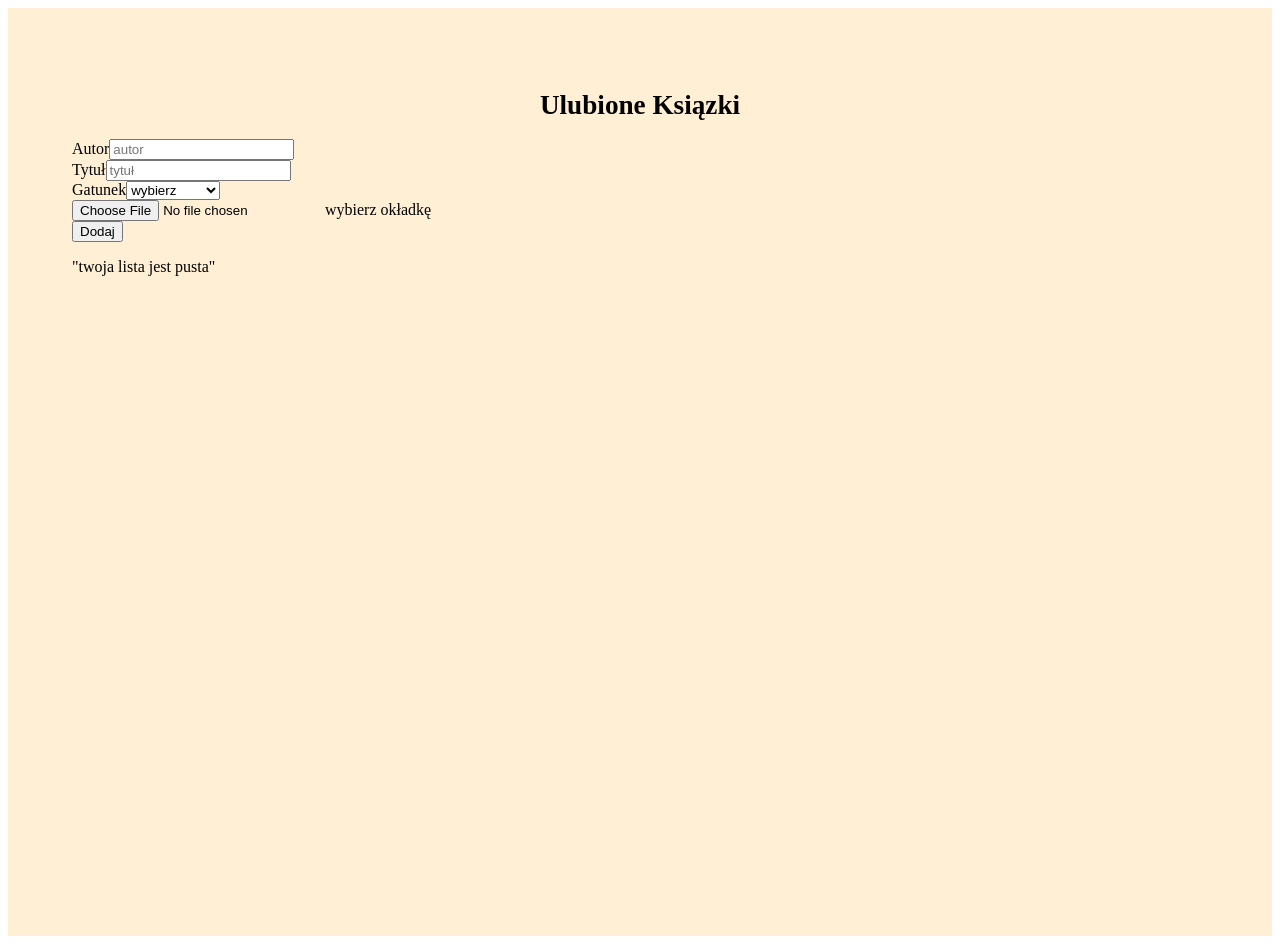
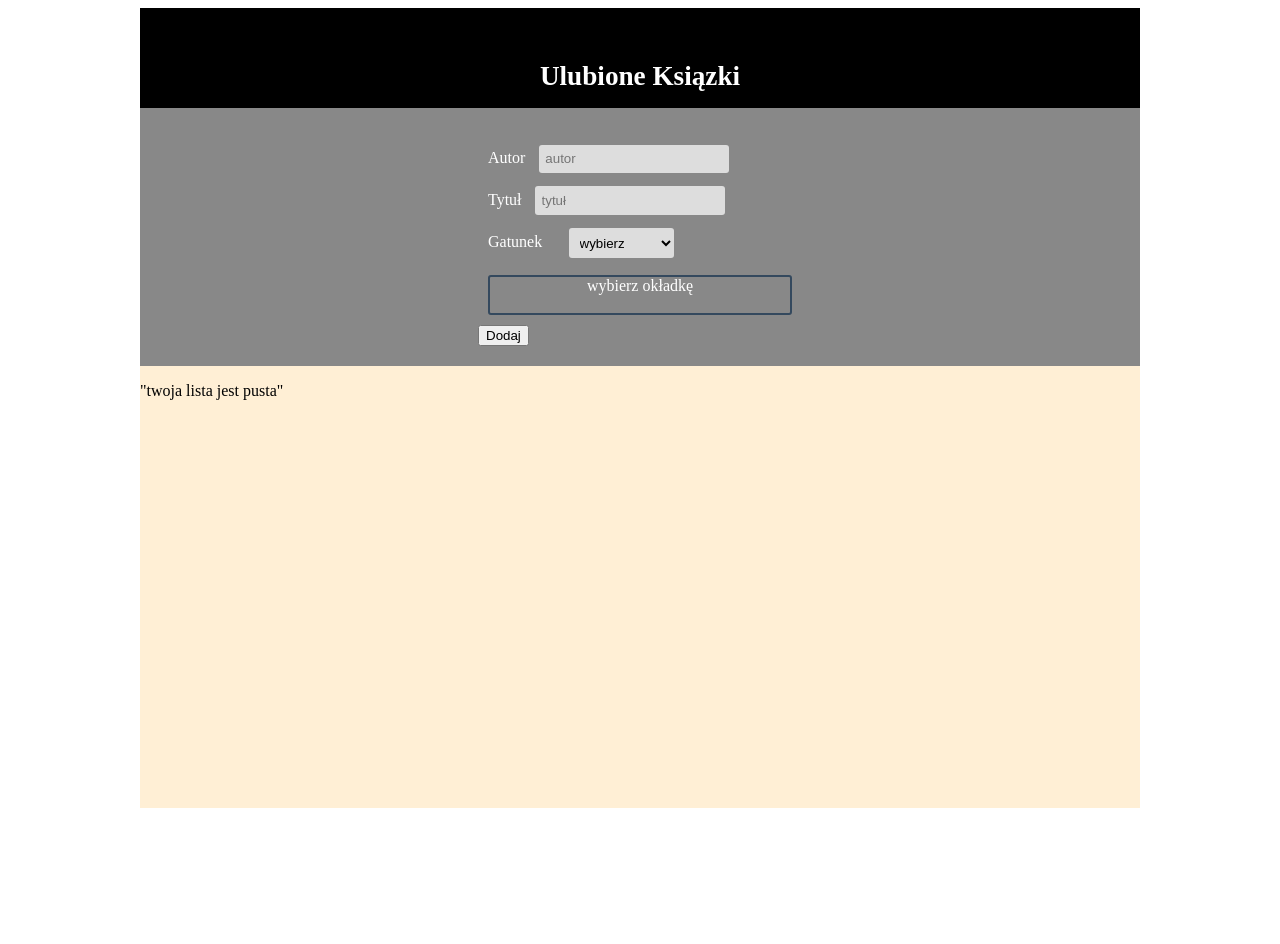
Before and after one commit to PawelBorowik/favorite-books, a React (Create React App) app: page / in a window 1280 px wide. After the commit the page ends 816 px from the top, so only its background shows below. Built offline with nearby package versions, Linux system fonts and the light colour scheme.

Commit message:
Add style to App and addBokks component

```diff
--- a/src/AddBook.js
+++ b/src/AddBook.js
@@ -1,6 +1,7 @@
 import React, {useState} from 'react';
 import {useDispatch} from "react-redux"
 import {ADD_BOOK} from "./store/reducer"
+import styled from "styled-components"
 
 
 import './App.css';
@@ -58,28 +59,77 @@ const handleAddBook=(e)=>{
 }
 
 
-// useEffect(()=>{
-//     console.log("effect sie odpala")
-// },[title])
+
+ //style
+ const Form = styled.div`
+ display:flex;
+ flex-direction: column;
+  padding: 10px;
+`
+
+const Input = styled.input`
+  padding: 0.5em;
+  margin: 0.5em 1em;
+  color: black;
+  background: #ddd;
+  border: none;
+  border-radius: 3px;
+`;
+const Select = styled.select`
+  padding: 0.5em;
+  margin: 0.5em 2em ;
+  color: black;
+  background: #ddd;
+  border: none;
+  border-radius: 3px;
+`;
+ const Find = styled.input`
+ display: none;
+ `
+ const Cover = styled.label`
+  margin-top: 10px;
+    border: 2px solid #34495e;
+     text-align: center;
+     width: 300px;
+     height: 36px;
+     border-radius: 3px;
+     cursor: pointer;
+
+  &:hover{
+    background-color: #ddd;
+    color:black;
+  }
+`
+
+
+
+
+
 
 
   return (
     <div>
         <form action="">
+
+            <Form>
+
             <label htmlFor="author">
                 Autor
-            <input
+
+            <Input
                     id ="author"
                     type="text"
                     value={author}
                     placeholder="autor"
                     onChange={handleAddAuthor}
                     onBlur={handleAddAuthor}/>
+
             </label>
-          <br />
+
+
           <label htmlFor="title">
                 Tytuł
-            <input
+            <Input
                     id ="title"
                     type="text"
                     value={title}
@@ -87,25 +137,25 @@ const handleAddBook=(e)=>{
                     onChange={handleAddTitle}
                     onBlur={handleAddTitle}/>
             </label>
-          <br />
+
             <label htmlFor="literaryGenre">
                 Gatunek
-                <select
+                <Select>
                     id="literaryGenre"
                     value={literaryGenre}
                     onChange={handleSelectLiteraryGenre}>
                     Gatunek Literacki
                     <option value="">wybierz</option>
                     {optionGenre}
-                </select>
+                    </Select>
             </label>
-            <br />
 
 
-            <input type="file" id="files" onChange={handleAddBookCover}/>
-  <label className="Cover" htmlFor="files">{coverName ? <span className="name-file">{coverName.name}</span>: <span>wybierz okładkę</span>}</label>
 
-            <br/>
+            <Find type="file" id="files" onChange={handleAddBookCover}/>
+  <Cover htmlFor="files">{coverName ? <span className="name-file">{coverName.name}</span>: <span>wybierz okładkę</span>}</Cover>
+
+  </Form>
             <button onClick={handleAddBook}>Dodaj</button>
         </form>
 
@@ -115,3 +165,12 @@ const handleAddBook=(e)=>{
 }
 
 export default AddBook;
+
+
+
+
+
+
+// useEffect(()=>{
+//     console.log("effect sie odpala")
+// },[title])
--- a/src/App.js
+++ b/src/App.js
@@ -13,33 +13,61 @@ function App() {
 const books= useSelector(state => state.books)
 
 const Wrapper = styled.div`
-  padding: 4em;
+display:flex;
+flex-direction: column;
   background: papayawhip;
   min-height: 100vh;
+  width: 1000px;
+  margin: 0 auto;
 `;
 
-const Title = styled.h1`
-  font-size: 1.7em;
+const Header = styled.header`
+  height: 100px;
+  line-height:100px;
   text-align: center;
-  color: #000;
+  color: white;
+  background-color: black;
+`;
+
+
+const Form = styled.section`
+display: flex;
+flex-direction:column;
+align-items: center;
+
+  font-size: 1em;
+  padding:20px;
+  color: white;
+  background-color: #888;
 `;
 
 
 
 
+const Title = styled.h1`
 
+  font-size: 1.7em;
+  text-align: center;
+  color: white;
+
+`;
 
   return (
 
       <Wrapper>
-        <Title>
-              Ulubione Ksiązki
-        </Title>
+        <Header>
+             <Title>
+                   Ulubione Ksiązki
+            </Title>
+        </Header>
 
 
       {/* /<AddBook books={books} setBooks={setBooks}/> */}
+      <Form>
       <AddBook />
+      </Form>
       <Book books={books}/>
+
       </Wrapper>
 
   );
--- a/src/Wrapper.js
+++ b/src/Wrapper.js
@@ -2,11 +2,23 @@ import React from 'react';
 import {Provider} from "react-redux"
 import App from './App';
 import Store from "./store/store"
+import styled, {ThemeProvider} from "styled-components"
 
 export const Wrapper =()=>{
+
+    const Reset = styled.body`
+    margin:0;
+    padding:0;
+    box-sizing: border-box;
+    `
+
+
     return (
         <Provider store={Store}>
-            <App/>
+            <ThemeProvider theme={Reset}>
+                <App/>
+            </ThemeProvider >
+
         </Provider>
     )
 }
```
